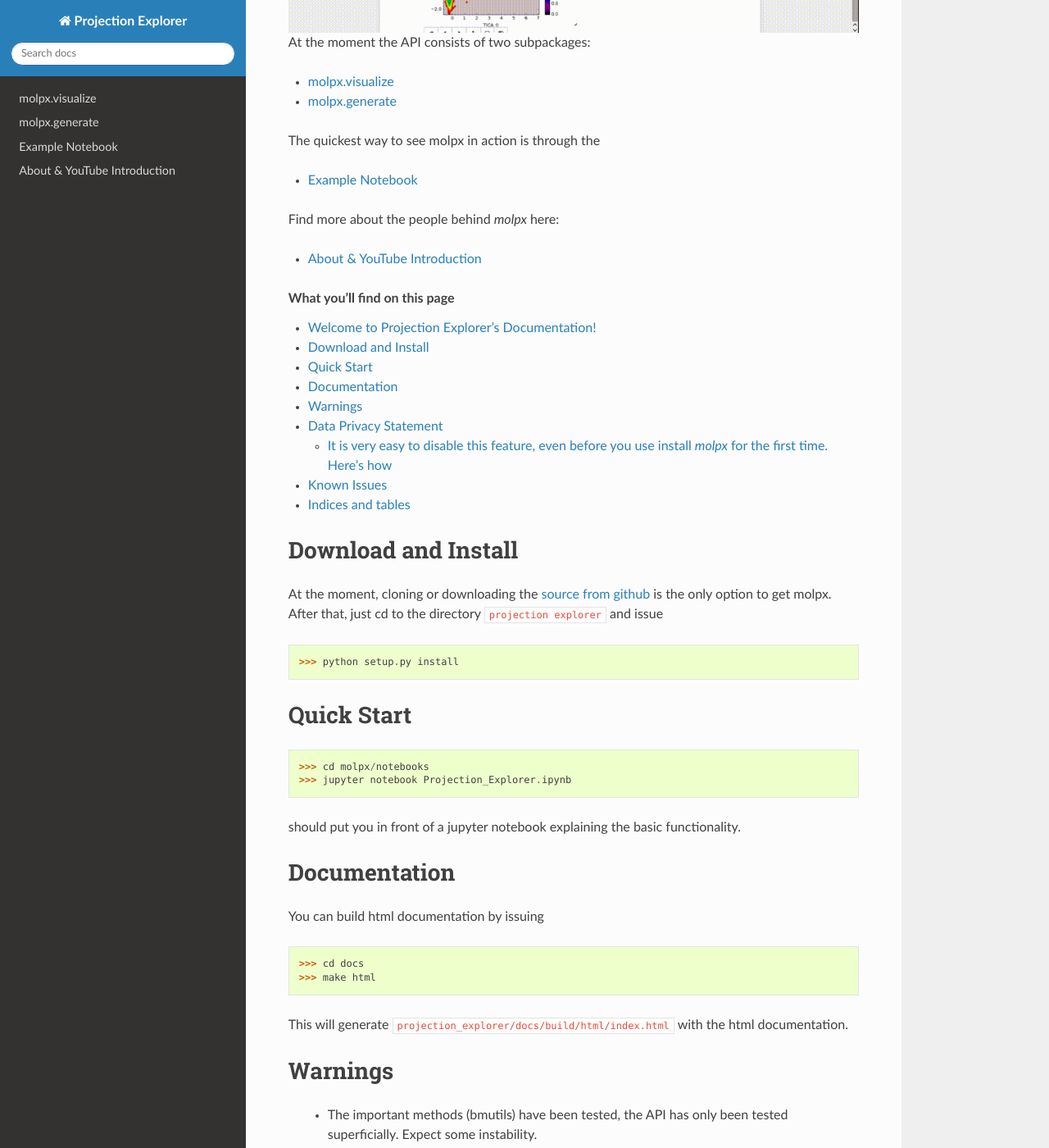
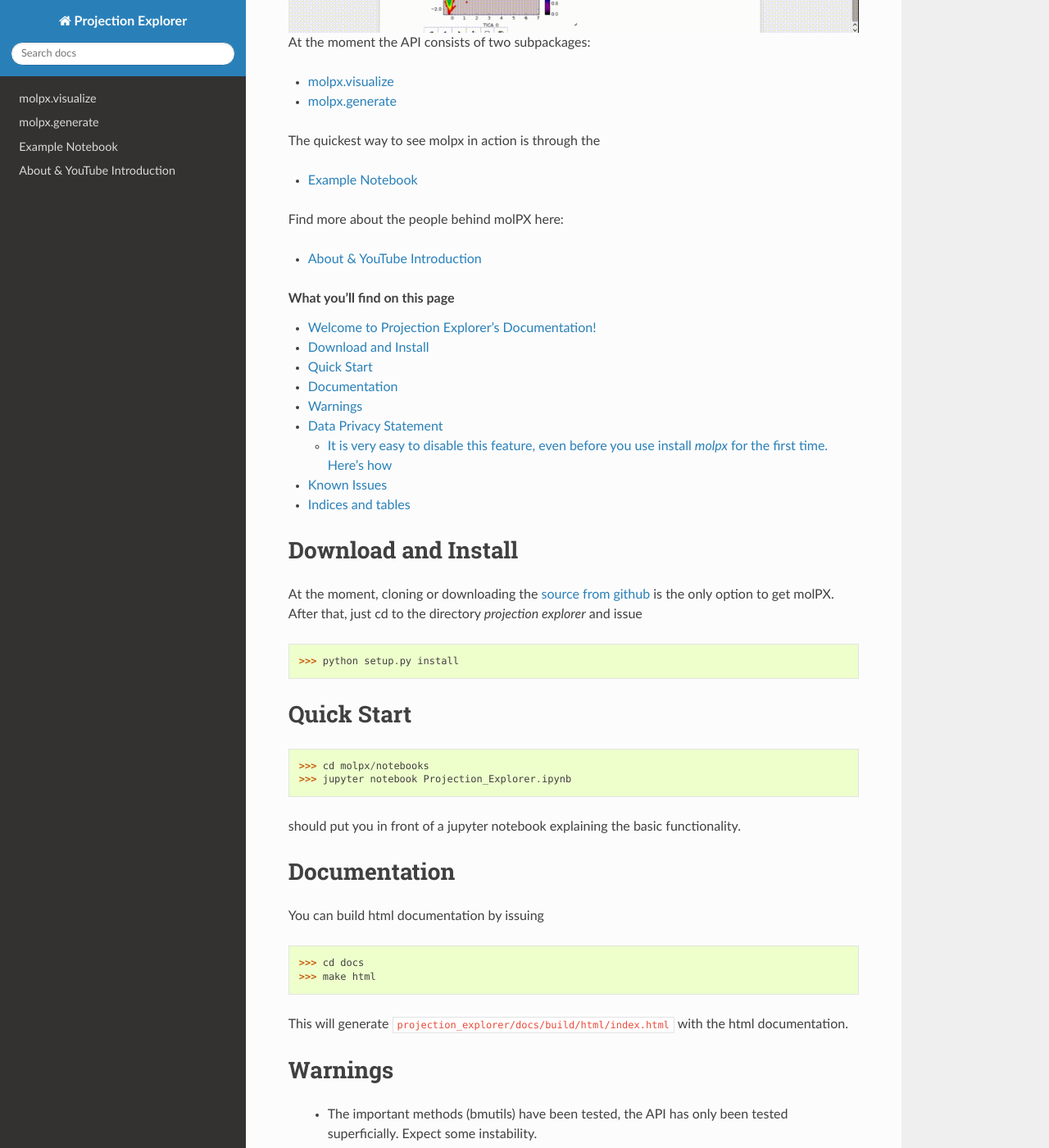
Before and after one commit to markovmodel/molPX, a Sphinx documentation site: the page built from doc/source/index.rst, in a window 1280 px wide and 1400 px high, scrolled down 731 px. Shown: the whole window at 82% size. Built offline with Sphinx 7.4.7 and the Read the Docs theme 2.0.0, drawn with Linux system fonts in a browser that asks for light colours; pages that are not in the unit, such as notebooks, are missing from menus; the version number could not be read and is left out; some of the changed text lies outside the part shown.

```diff
--- a/doc/source/index.rst
+++ b/doc/source/index.rst
@@ -30,7 +30,7 @@ The quickest way to see molpx in action is through the
 
    index_notebooks
 
-Find more about the people behind `molpx` here:
+Find more about the people behind molPX here:
 
 .. toctree::
 
@@ -42,8 +42,8 @@ Find more about the people behind `molpx` here:
 Download and Install
 =====================
 
-At the moment, cloning or downloading the `source from github <https://github.com/gph82/projection_explorer>`_ is the only option to get molpx.
-After that, just cd to the directory ``projection explorer`` and issue
+At the moment, cloning or downloading the `source from github <https://github.com/markovmodel/molPX>`_
+is the only option to get molPX. After that, just cd to the directory `projection explorer` and issue
 
     >>> python setup.py install
 
@@ -77,7 +77,7 @@ Data Privacy Statement
 
 When you import this Python package, some of your metadata is sent to our servers. These are:
 
- * molpx version
+ * molPX version
  * Python version
  * Operating System
  * Hostname/ mac address of the accessing computer
@@ -87,7 +87,7 @@ It is very easy to disable this feature, even before you use install `molpx` for
 --------------------------------------------------------------------------------
 
  1. Create a hidden folder `.molpx` in your home folder
- 2. Create a file `molpx_conf.py` inside of `.molpx` with the following line:
+ 2. Create a file `conf_molpx.py` inside of `.molpx` with the following line:
     `report_status = False`
  3. Restart your ipython/jupyter sessions
 
```
Also changed, not shown: README.md (+4 -15 lines).
